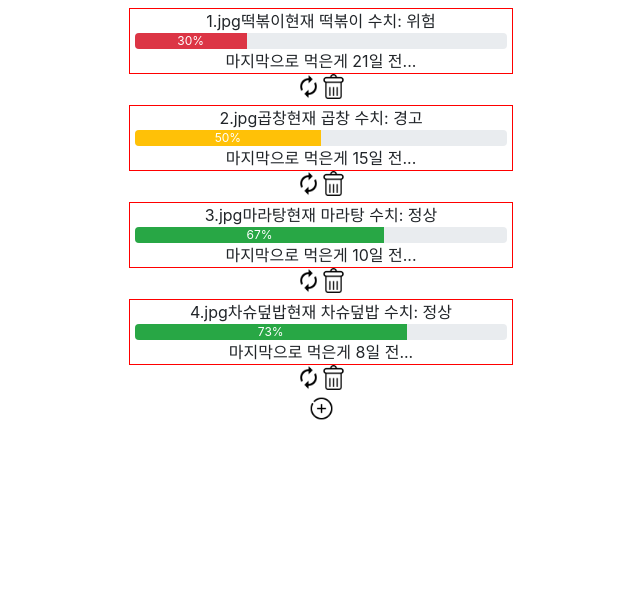
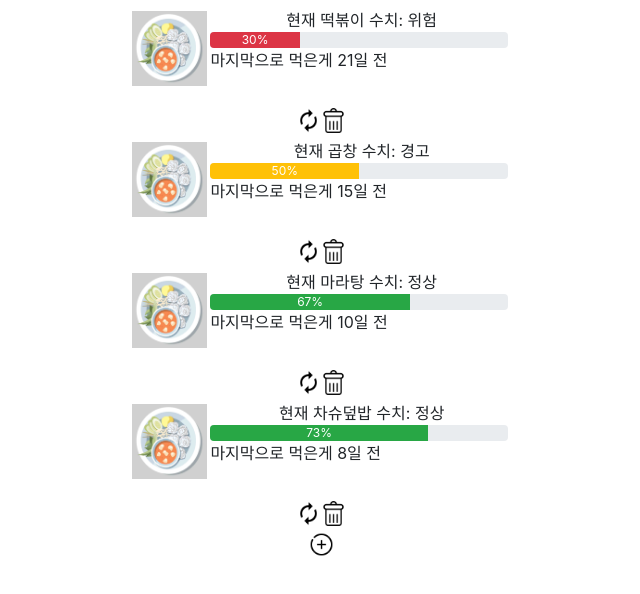
Before and after one commit to kst20209/eatwhen, a React (Create React App) app: page / in a window 1280 px wide. Shown: the top 594 px of the page, without its empty margins (319-959 px from the left). Built offline with nearby package versions, Linux system fonts and the light colour scheme.

Commit message:
css 연습

```diff
--- a/src/App.css
+++ b/src/App.css
@@ -6,20 +6,21 @@
 }
 
 .read{
-  border: 1px solid red;
+  height: 100px;
 }
 
-#update_button{
-  width: 1rem;
-  height: 1rem;
+#food{
+  margin: 0.2rem;
+  float: left;
+}
+
+#final_date{
+  float: left;
 }
 
 .progress{
   margin-left: 0.3rem;
   margin-right: 0.3rem;
   background-color: red;
+  display: inline;
 }
-
-.progress-color{
-  background-color: red;
-}
--- a/src/components/Read.js
+++ b/src/components/Read.js
@@ -27,11 +27,10 @@ class Read extends Component {
 
       return(
         <div className='read'>
-            {this.props.img}
-            {this.props.title}
+            <img id="food" src="1.jpg" alt="음식 사진" width="75" height="75"></img>
             <span>현재 {this.props.title} 수치: {level}</span>
             <ProgressBar className="progress" now={number} label={`${number}%`} variant={color}/>
-            <span>마지막으로 먹은게 {date}일 전...</span>
+            <span id="final_date">마지막으로 먹은게 {date}일 전</span>
         </div>
       );
     }
```
